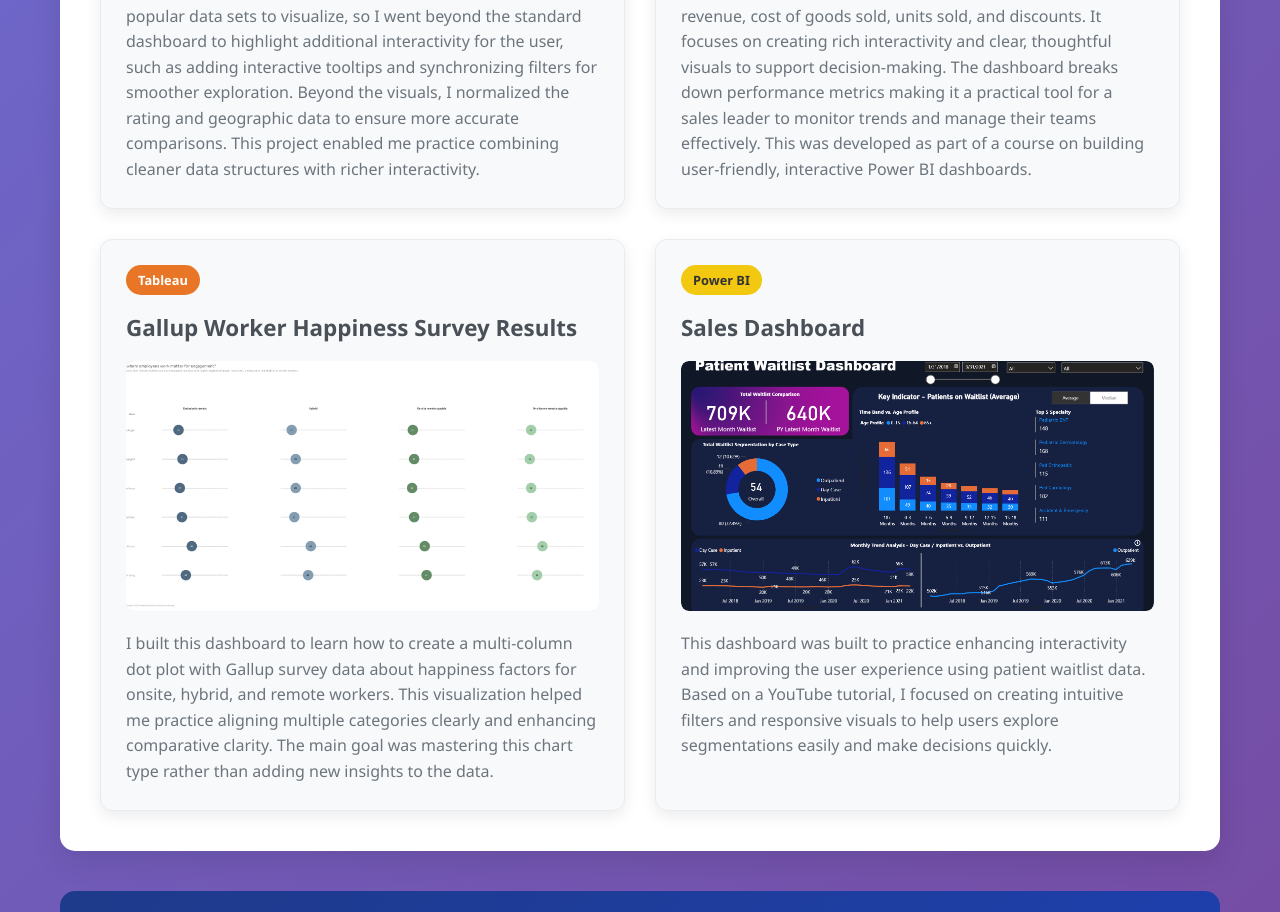
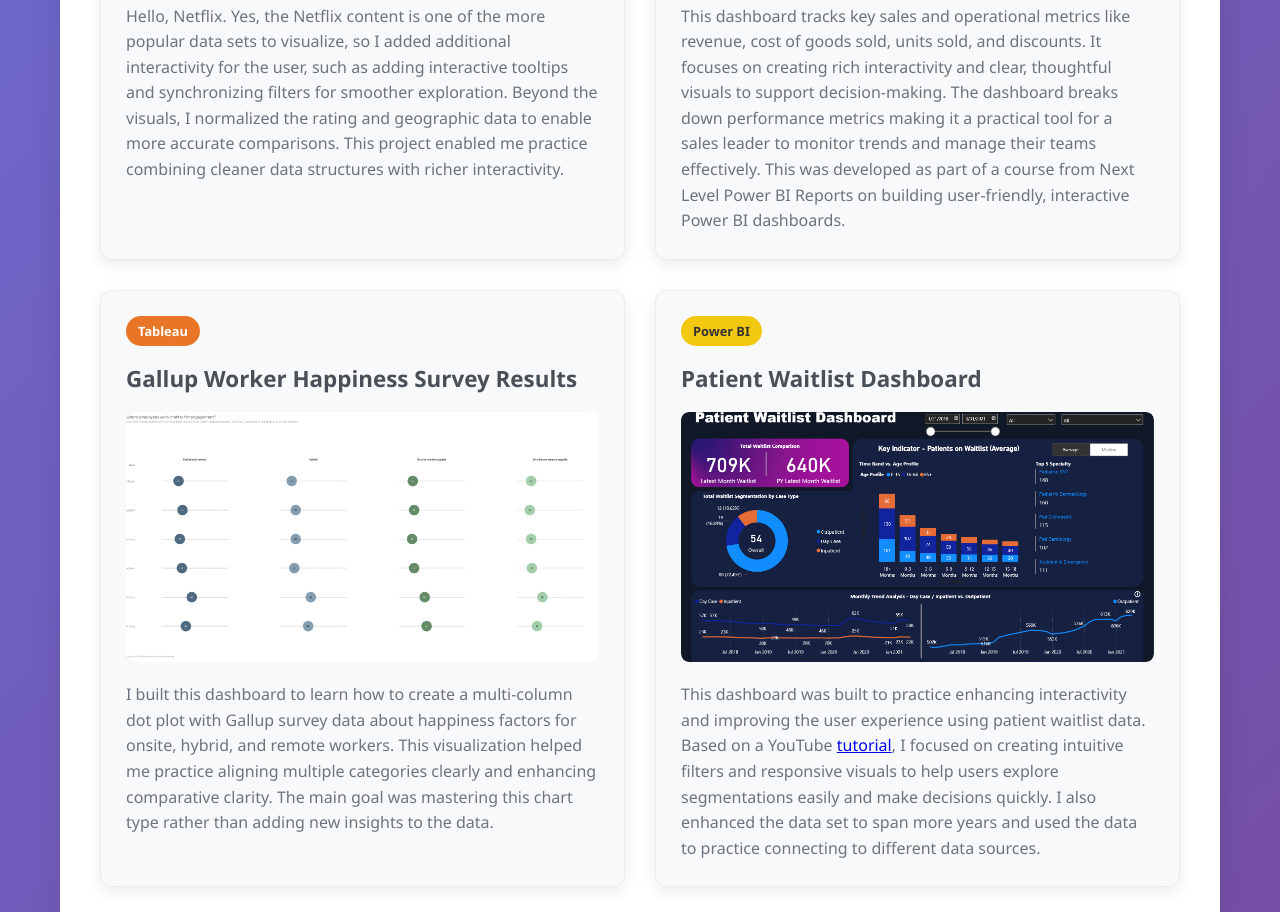
Before and after one commit to ab-morgan/portfolio, a plain HTML site: page index.html in a window 1280 px wide. Shown: the part 2140-3052 px from the top of the page. Drawn offline with Linux system fonts and the light colour scheme.

Commit message:
Update index.html

```diff
--- a/index.html
+++ b/index.html
@@ -281,7 +281,7 @@
                         <div class="external-link-icon">🔗</div>
                     </div>
                     <p class="project-description">
-                        For this dashboard, I set out to organize and visualize core patient demographics for panic attack sufferers using Power BI. The build covers basics like age and gender, and ties in related factors such as weekly drinks, comorbid mental health conditions, attack duration, and patient sleep. My main goal here was to work through the essentials of Power BI data modeling and visuals, making sure the insights were approachable and clear.
+                        For this dashboard, I set out to organize and visualize core patient demographics for panic attack sufferers using Power BI. The build covers basics like age and gender, and ties in related factors such as weekly drinks, comorbid mental health conditions, attack duration, and patient sleep. My main goal here was to work through the essentials of Power BI data modeling and visuals, making sure the insights were approachable and clear. Thanks to Insigh Power BI Solutions for their course.
                     </p>
                 </div>
 
@@ -294,7 +294,7 @@
                         <div class="external-link-icon">🔗</div>
                     </div>
                     <p class="project-description">
-                        Hello, Netflix. Yes, the Netflix content is one of the more popular data sets to visualize, so I went beyond the standard dashboard to highlight additional interactivity for the user, such as adding interactive tooltips and synchronizing filters for smoother exploration. Beyond the visuals, I normalized the rating and geographic data to ensure more accurate comparisons. This project enabled me practice combining cleaner data structures with richer interactivity.
+                        Hello, Netflix. Yes, the Netflix content is one of the more popular data sets to visualize, so I added additional interactivity for the user, such as adding interactive tooltips and synchronizing filters for smoother exploration. Beyond the visuals, I normalized the rating and geographic data to enable more accurate comparisons. This project enabled me practice combining cleaner data structures with richer interactivity.
                     </p>
                 </div>
 
@@ -307,7 +307,7 @@
                         <div class="external-link-icon">🔗</div>
                     </div>
                     <p class="project-description">
-                        This dashboard tracks key sales and operational metrics like revenue, cost of goods sold, units sold, and discounts. It focuses on creating rich interactivity and clear, thoughtful visuals to support decision-making. The dashboard breaks down performance metrics making it a practical tool for a sales leader to monitor trends and manage their teams effectively. This was developed as part of a course on building user-friendly, interactive Power BI dashboards.
+                        This dashboard tracks key sales and operational metrics like revenue, cost of goods sold, units sold, and discounts. It focuses on creating rich interactivity and clear, thoughtful visuals to support decision-making. The dashboard breaks down performance metrics making it a practical tool for a sales leader to monitor trends and manage their teams effectively. This was developed as part of a course from Next Level Power BI Reports on building user-friendly, interactive Power BI dashboards.
                     </p>
                 </div>
                         <!-- Project 5 - Tableau -->
@@ -326,13 +326,13 @@
                 <!-- Project 6 - Power BI -->
                 <div class="project-card">
                     <span class="project-type powerbi-badge">Power BI</span>
-                    <h3 class="project-title">Sales Dashboard</h3>
+                    <h3 class="project-title">Patient Waitlist Dashboard</h3>
                     <div class="project-visual" onclick="openDashboard('https://app.powerbi.com/view?r=YOUR_SECOND_REPORT_ID')">
                         <img src="images/patient_dashboard.png" alt="Patient Waitlist Dashboard Screenshot" onerror="showPlaceholder(this, 'powerbi')">
                         <div class="external-link-icon">🔗</div>
                     </div>
                     <p class="project-description">
-                        This dashboard was built to practice enhancing interactivity and improving the user experience using patient waitlist data. Based on a YouTube tutorial, I focused on creating intuitive filters and responsive visuals to help users explore segmentations easily and make decisions quickly.
+                        This dashboard was built to practice enhancing interactivity and improving the user experience using patient waitlist data. Based on a YouTube <a href="https://www.youtube.com/watch?v=G8ikAJele_s">tutorial</a>, I focused on creating intuitive filters and responsive visuals to help users explore segmentations easily and make decisions quickly. I also enhanced the data set to span more years and used the data to practice connecting to different data sources.
                     </p>
                 </div>
             </div>
```
